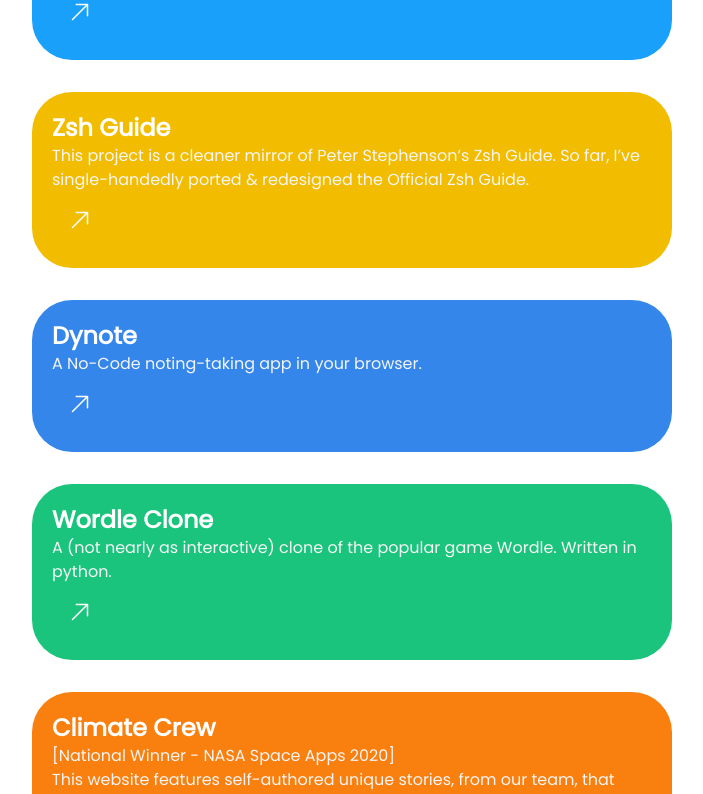
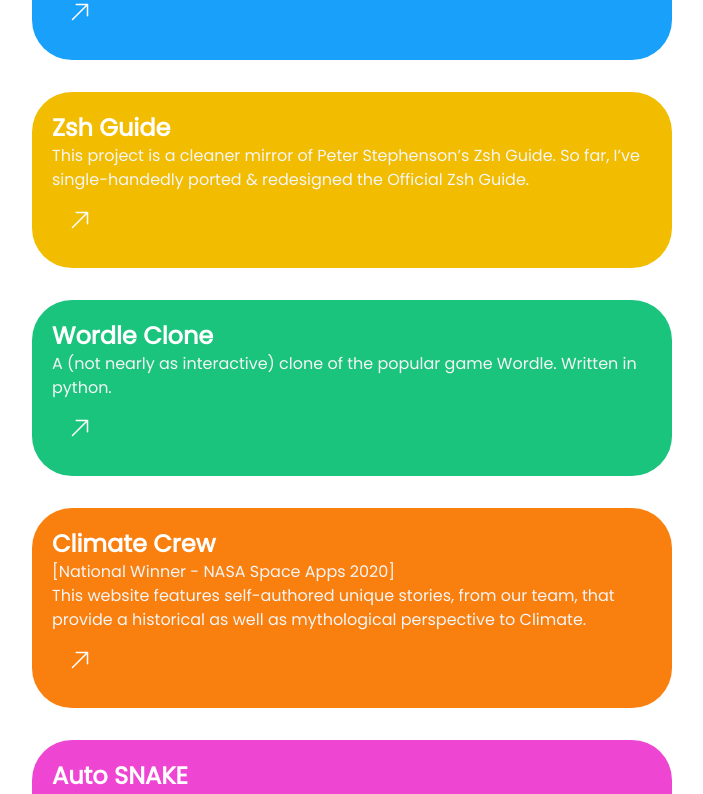
Before and after one commit to achntj/www, a Next.js app: page /projects in a window 1280 px wide. Shown: the part 1076-1870 px from the top of the page, without its empty margins (288-991 px from the left). Built offline with nearby package versions, Linux system fonts and the light colour scheme.

Commit message:
feat: hide projects

```diff
--- a/pages/projects.tsx
+++ b/pages/projects.tsx
@@ -48,6 +48,7 @@
     },
     {
       name: "Dynote",
+      hidden: true,
       url: "https://dynote.vercel.app/",
       desc: "A No-Code noting-taking app in your browser.",
       color: "#3486eb",
@@ -81,7 +82,8 @@
       <div>
         {projects.map(
           (project) =>
-            project.url && (
+            project.url &&
+            !project.hidden && (
               <div key={project.name}>
                 <a target="_blank" rel="noreferrer" href={project.url}>
                   {/* tailwind custom bg class does not work when used with template literals. Workaround - Use html style for the moment*/}
```
